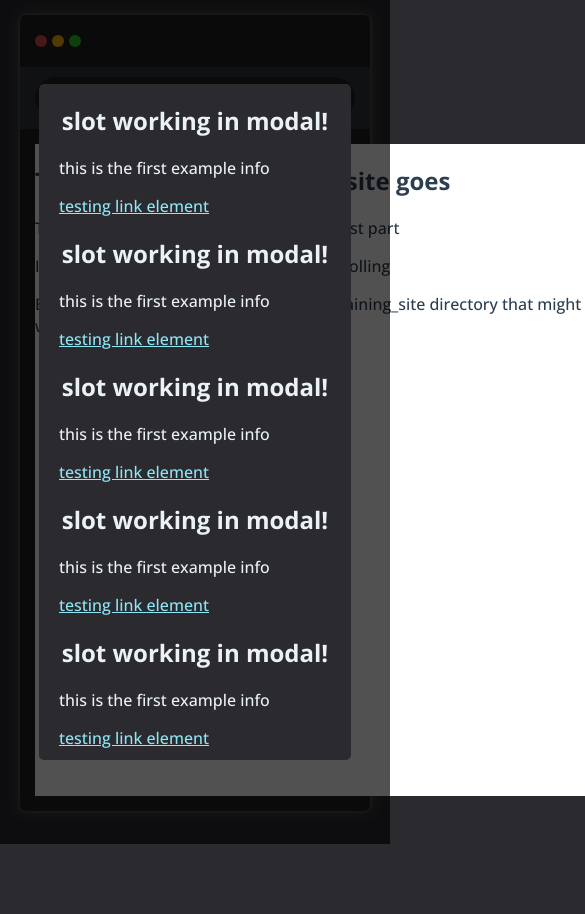
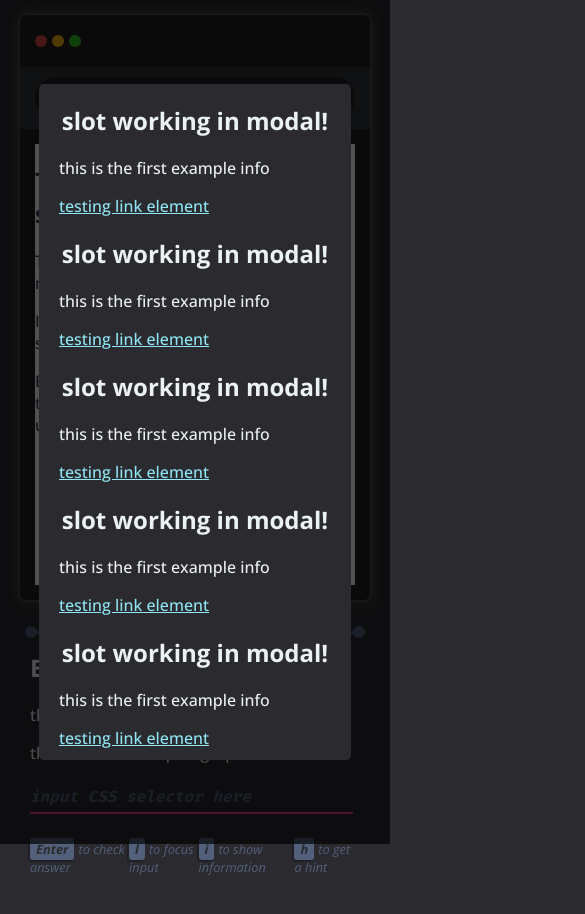
Before and after one commit to scootyboots/css-selector-training-platform, a Vue app: page /example-exercise/single in a window 390 px wide. Shown: the top 914 px of the page, 585 px wide, since content can reach past the window. Before the commit the page ends 844 px from the top, so only its background shows below. Built offline with nearby package versions, Linux system fonts and the light colour scheme.

Commit message:
more styling for smaller screen widths

```diff
--- a/src/components/Browser.vue
+++ b/src/components/Browser.vue
@@ -114,6 +114,9 @@ defineProps<{url: string}>()
 @media (max-width: 1090px) {
   .browser__page-content-container {
     max-width: 100%;
+    max-height: calc(70vh - 15rem);
+    min-width: 100%;
+    min-height: 30rem;
   }
 }
 
--- a/src/components/Exercise.vue
+++ b/src/components/Exercise.vue
@@ -118,7 +118,7 @@ window.addEventListener('keydown', (event) => handleHotkeyPress(event))
 .two-pain-grid__left-container {
   position: relative;
   min-width: 26rem;
-  margin: 6rem;
+  margin: 6rem 4rem 4rem 4rem;
   padding: 2rem;
   /* border-radius: 5px; */
   /* -webkit-box-shadow: 0px 0px 40px -3px rgb(0 0 0 / 45%);
@@ -134,7 +134,7 @@ window.addEventListener('keydown', (event) => handleHotkeyPress(event))
 
 @media (max-width: 1090px) {
   .two-pain-grid {
-    position: relative;
+    /* position: relative; */
   }
 
   .two-pain-grid__right {
@@ -147,6 +147,29 @@ window.addEventListener('keydown', (event) => handleHotkeyPress(event))
 
   .browser__page-content-container {
     max-width: 100%;
+  }
+
+  .two-pain-grid {
+    display: block;
+    /* grid-template-columns: 60% auto 15px; */
+  }
+
+  .two-pain-grid__left {
+    margin-top: calc(70vh + 2rem);
+  }
+  .two-pain-grid__left-container {
+    margin: 8rem 1rem 1rem 1rem
+  }
+
+  .Prompt {
+    margin-bottom: 4rem;
+  }
+  .Prompt-input {
+    width: 100%;
+  }
+  .Prompt-shortcuts {
+    display: flex;
+    justify-content: space-evenly;
   }
 }
 
--- a/src/components/Progress.vue
+++ b/src/components/Progress.vue
@@ -80,4 +80,13 @@ router.afterEach((to, from) => {
   background-color: var(--highlight-purple);
 }
 
+@media (max-width: 1090px) {
+  .Progress {
+    margin-top: 2rem;
+    width: calc(100% - 5rem);
+    left: 2.2rem;
+    right: 2.2rem;
+  }
+}
+
 </style>
--- a/src/components/Prompt.vue
+++ b/src/components/Prompt.vue
@@ -149,11 +149,13 @@ const selectAllLogic = () => {
       @keydown="(event) => checkSelectAllAnswer(false, event)"
     >
   </div>
-  <ShortcutIndicatorVue v-if="!selectAll" hotkey="Enter" @click="checkSingleAnswer(true)" explanation="to check answer" />
-  <ShortcutIndicatorVue v-if="selectAll" hotkey="Enter" @click="checkSelectAllAnswer(true)" explanation="to check answer" />
-  <ShortcutIndicatorVue hotkey="l" explanation="to focus input" @click="$emit('l-clicked')"/>
-  <ShortcutIndicatorVue v-if="allowModalToggle" hotkey="i" explanation="to show information" @click="$emit('i-clicked')"/>
-  <ShortcutIndicatorVue v-if="hint" hotkey="h" explanation="to get a hint" @click="$emit('h-clicked')" />
+  <div class="Prompt-shortcuts">
+    <ShortcutIndicatorVue v-if="!selectAll" hotkey="Enter" @click="checkSingleAnswer(true)" explanation="to check answer" />
+    <ShortcutIndicatorVue v-if="selectAll" hotkey="Enter" @click="checkSelectAllAnswer(true)" explanation="to check answer" />
+    <ShortcutIndicatorVue hotkey="l" explanation="to focus input" @click="$emit('l-clicked')"/>
+    <ShortcutIndicatorVue v-if="allowModalToggle" hotkey="i" explanation="to show information" @click="$emit('i-clicked')"/>
+    <ShortcutIndicatorVue v-if="hint" hotkey="h" explanation="to get a hint" @click="$emit('h-clicked')" />
+  </div>
   <Transition name="slide-in">
     <div class="Prompt-hint" v-if="defaultDisplayHint">{{ hint }}</div>
   </Transition>
```
